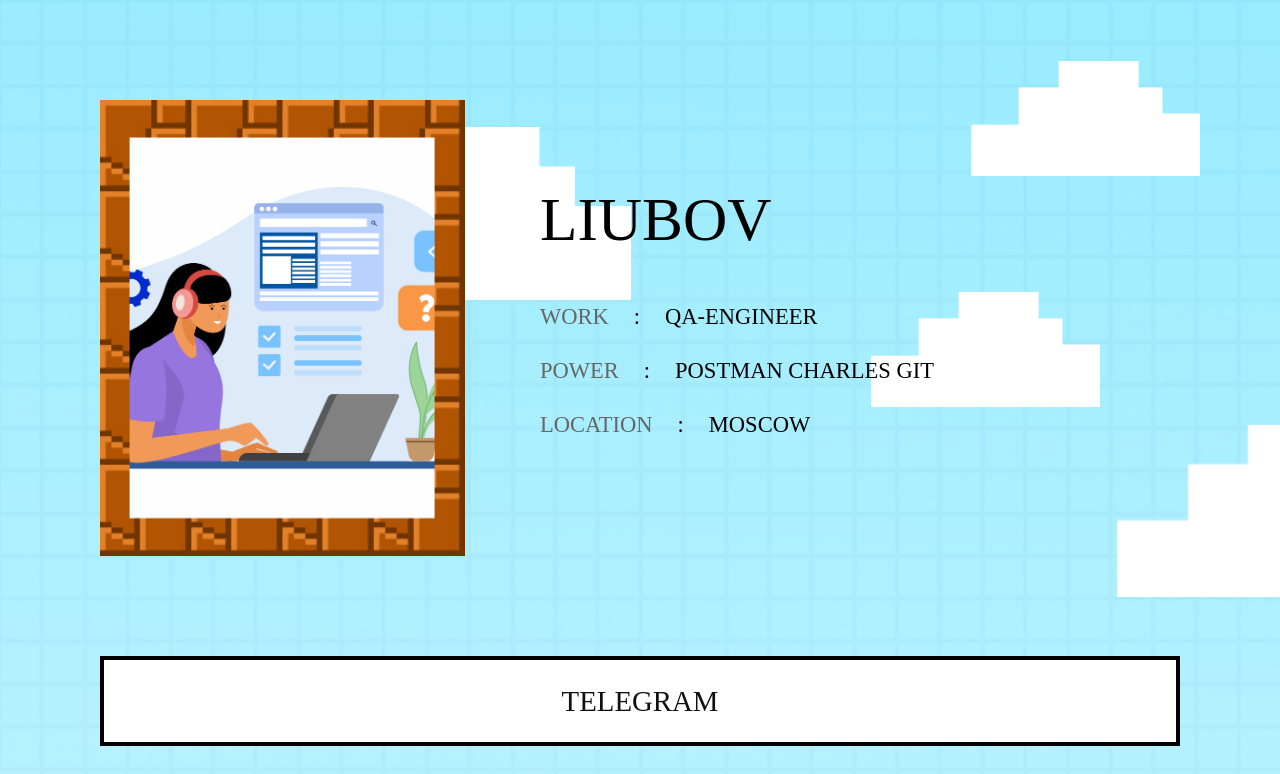
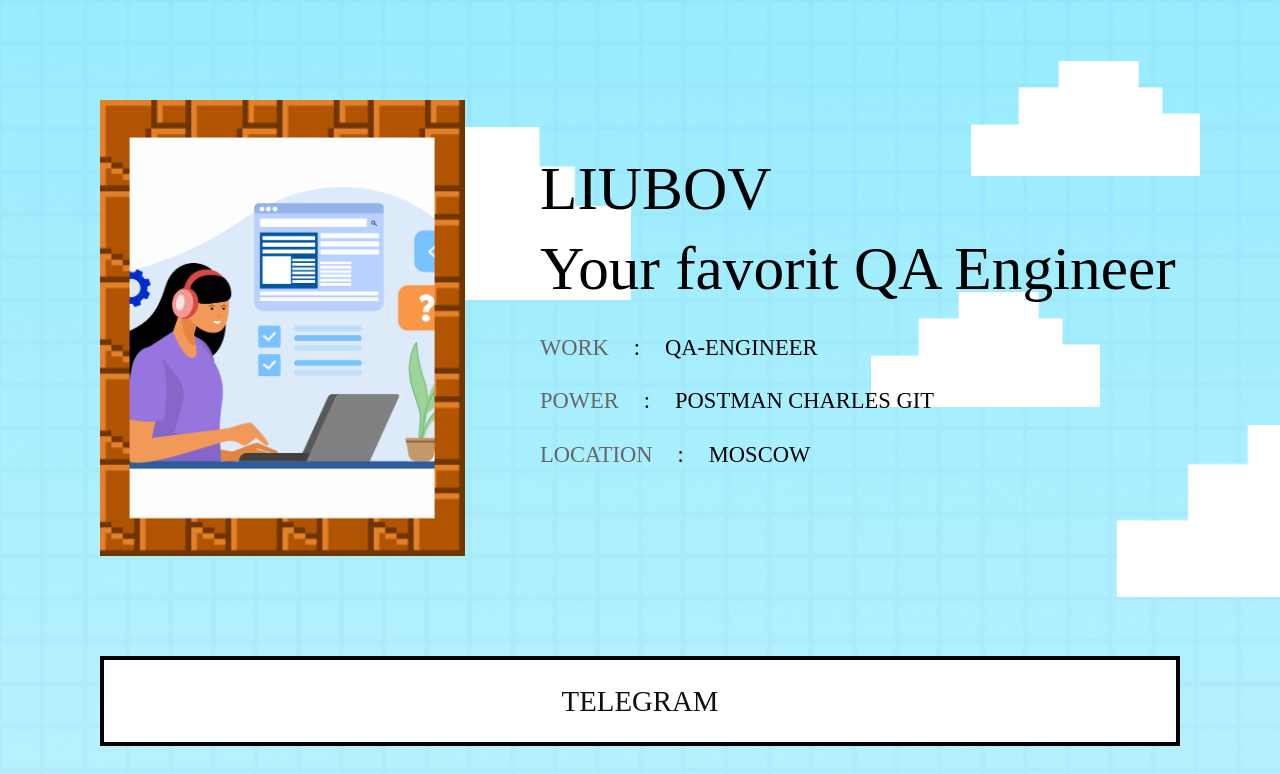
Before and after one commit to Liubov1991/CV, a plain HTML site: page index.html in a window 1280 px wide. Shown: the top 774 px of the page. Drawn offline with Linux system fonts and the light colour scheme; files whose address does not match are found by name.

Commit message:
Добавила параграф

```diff
--- a/index.html
+++ b/index.html
@@ -56,6 +56,7 @@
                   <!-- Имя -->
                   <div class="name">
                      <div>Liubov</div>
+                     <p>Your favorit QA Engineer</p>
 
                   </div>
                   <div>
```
